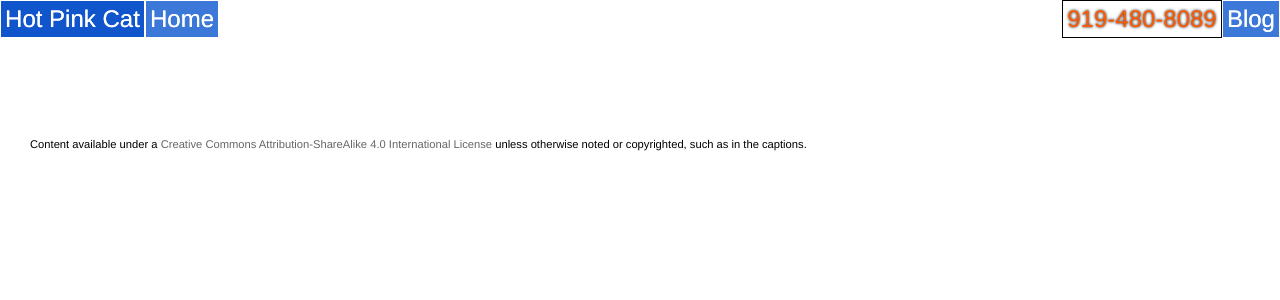
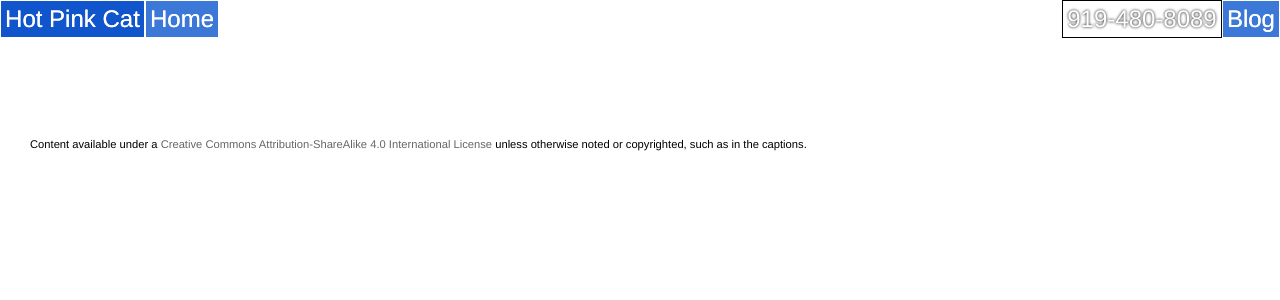
Before and after one commit to mifran/hotpinkcat, a Jekyll site: the page built from index.markdown, in a window 1280 px wide. Shown: the top 300 px of the page. Built offline with Jekyll 4.4.1, drawn with Linux system fonts in a browser that asks for light colours; nearby versions of some CDN libraries; some web fonts are replaced.

Commit message:
action-menu-text outline white color

```diff
--- a/stylesheets/stylesheet.css
+++ b/stylesheets/stylesheet.css
@@ -80,7 +80,7 @@
   border: solid 1px #000;
   top: 0px;
   text-align: right;
-  color: #ff5900;
+  color: #ffffff;
   text-shadow: 0 0 3px rgba(0, 0, 0, 1.0);
 }
 .promo-box a {
```
